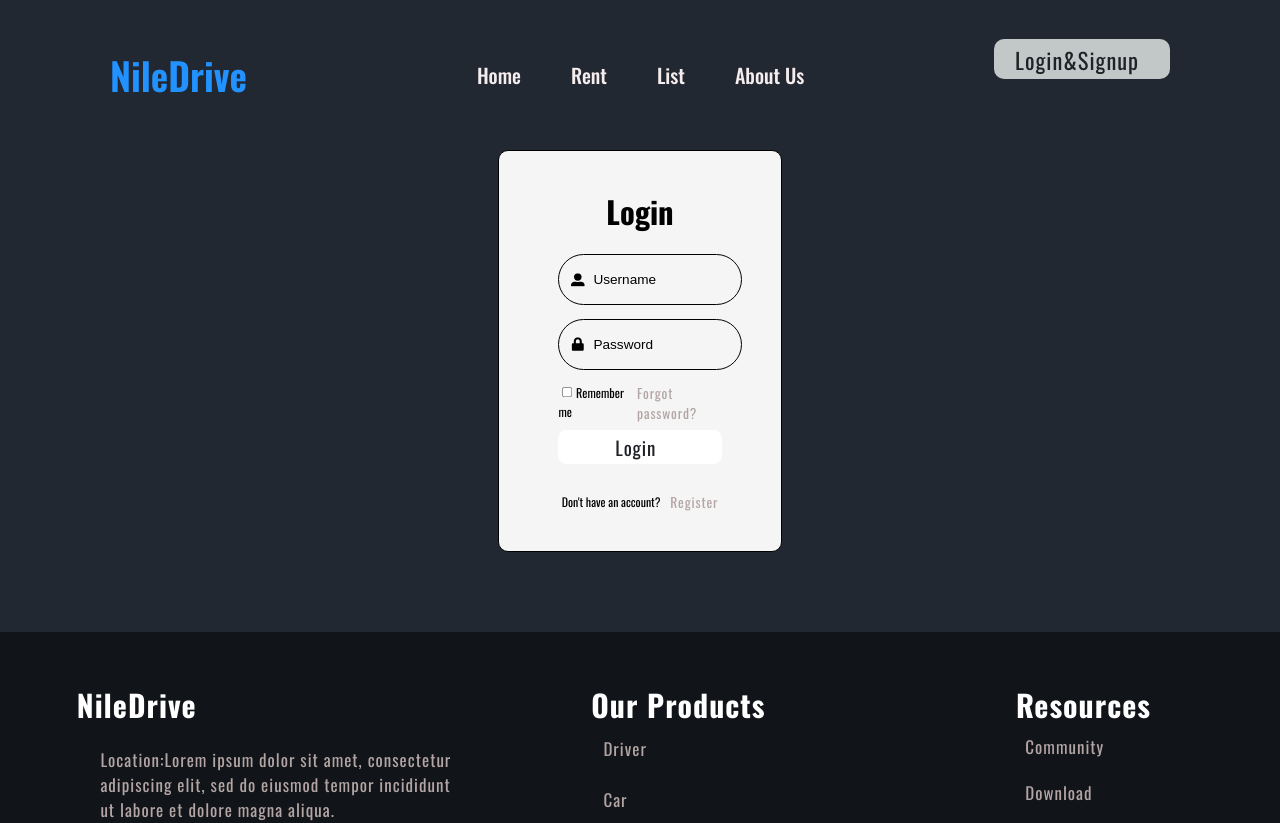
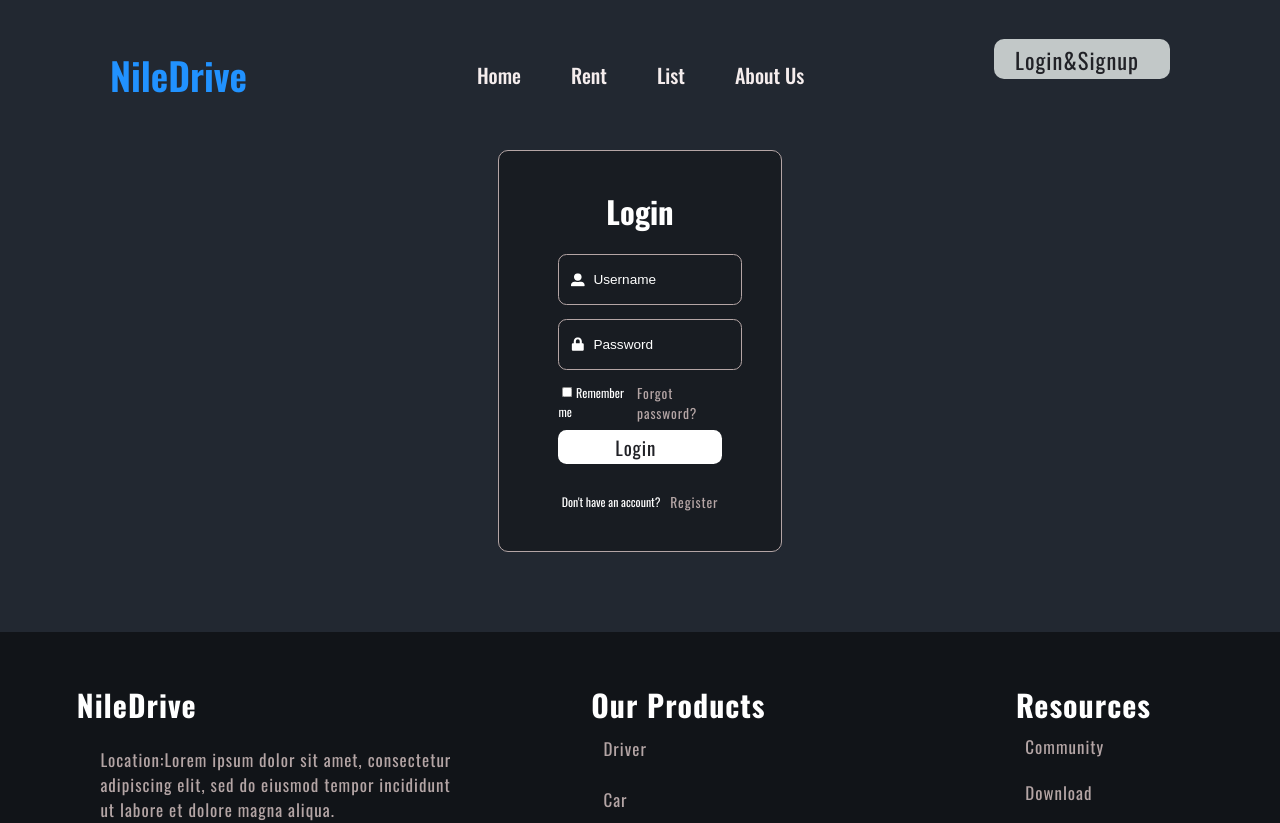
Before and after one commit to MohammedAdnancs/CarRentalPW, a React (Create React App) app in the folder frontend/: page /Login_signup in a window 1280 px wide. Shown: the top 823 px of the page. Built offline with nearby package versions, Linux system fonts and the light colour scheme.

Commit message:
log in color

```diff
--- a/frontend/src/Components/Boxloginregister/Boxloginregister.css
+++ b/frontend/src/Components/Boxloginregister/Boxloginregister.css
@@ -15,10 +15,10 @@
     height: 50dvh;
     transition: width 2s ease, height 2s ease;
     /* Added width transition */
-    background: whitesmoke;
-    border: 1px solid black;
+    background: #181C22;
+    border: 1px solid #B4A5A5;
     border-radius: 10px;
-    color: black;
+    color: white;
     display: flex;
     align-items: center;
     justify-content: center;
@@ -73,15 +73,16 @@ form h1 {
     background: transparent;
     border: none;
     outline: none;
-    border: 1px solid black;
-    border-radius: 40px;
+    border: 1px solid #B4A5A5;;
+    border-radius: 10px;
     font-size: 16px;
-    color: black;
+    color: white;
     padding: 20px 20px 20px 40px;
+
 }
 
 .input-box input::placeholder {
-    color: black;
+    color: white;
 }
 
 .input-box .icon {
@@ -90,7 +91,7 @@ form h1 {
     top: 50%;
     transform: translateY(-50%);
     font-size: 16px;
-    color: black;
+    color:white;
 }
 
 .remember-forgot {
```
